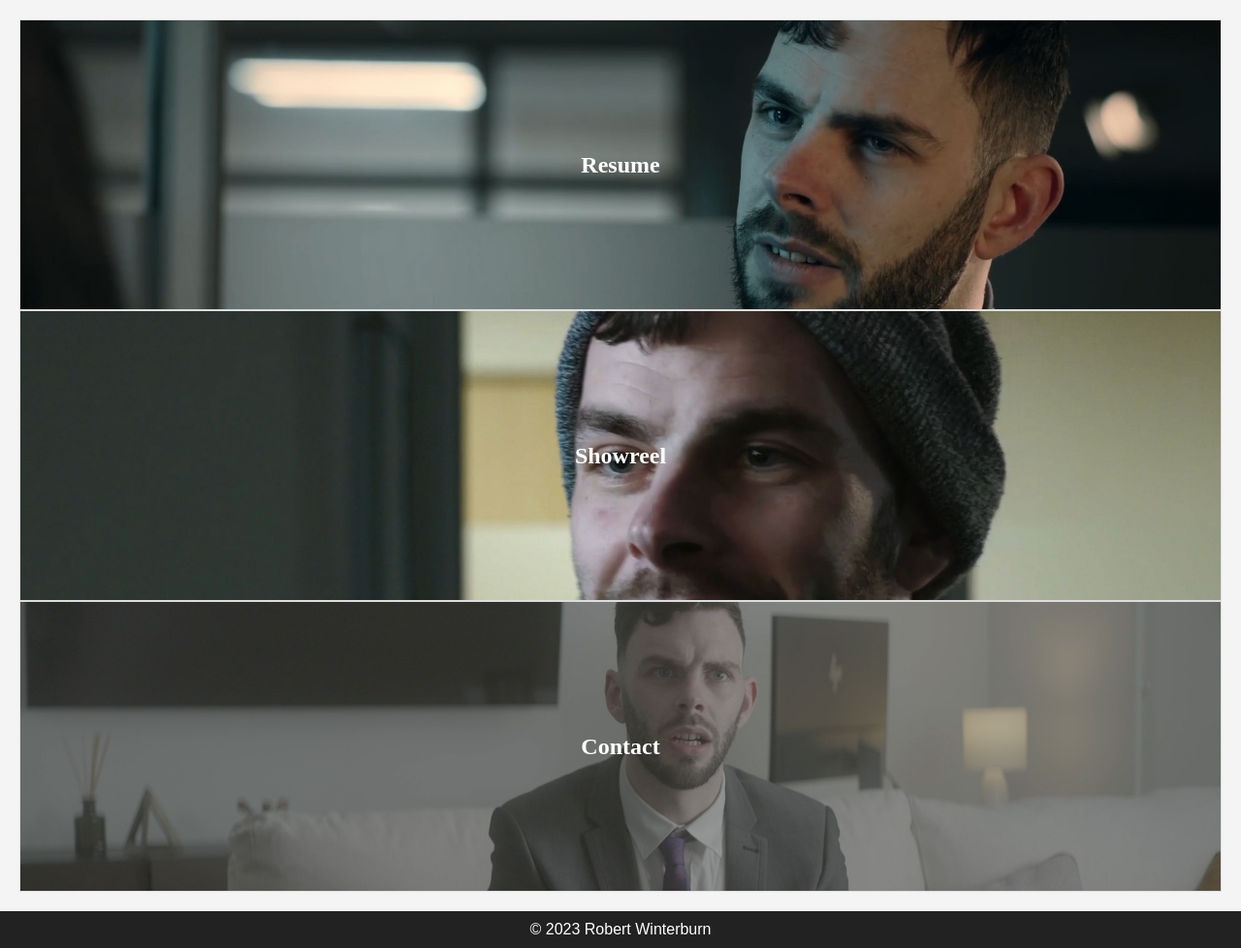
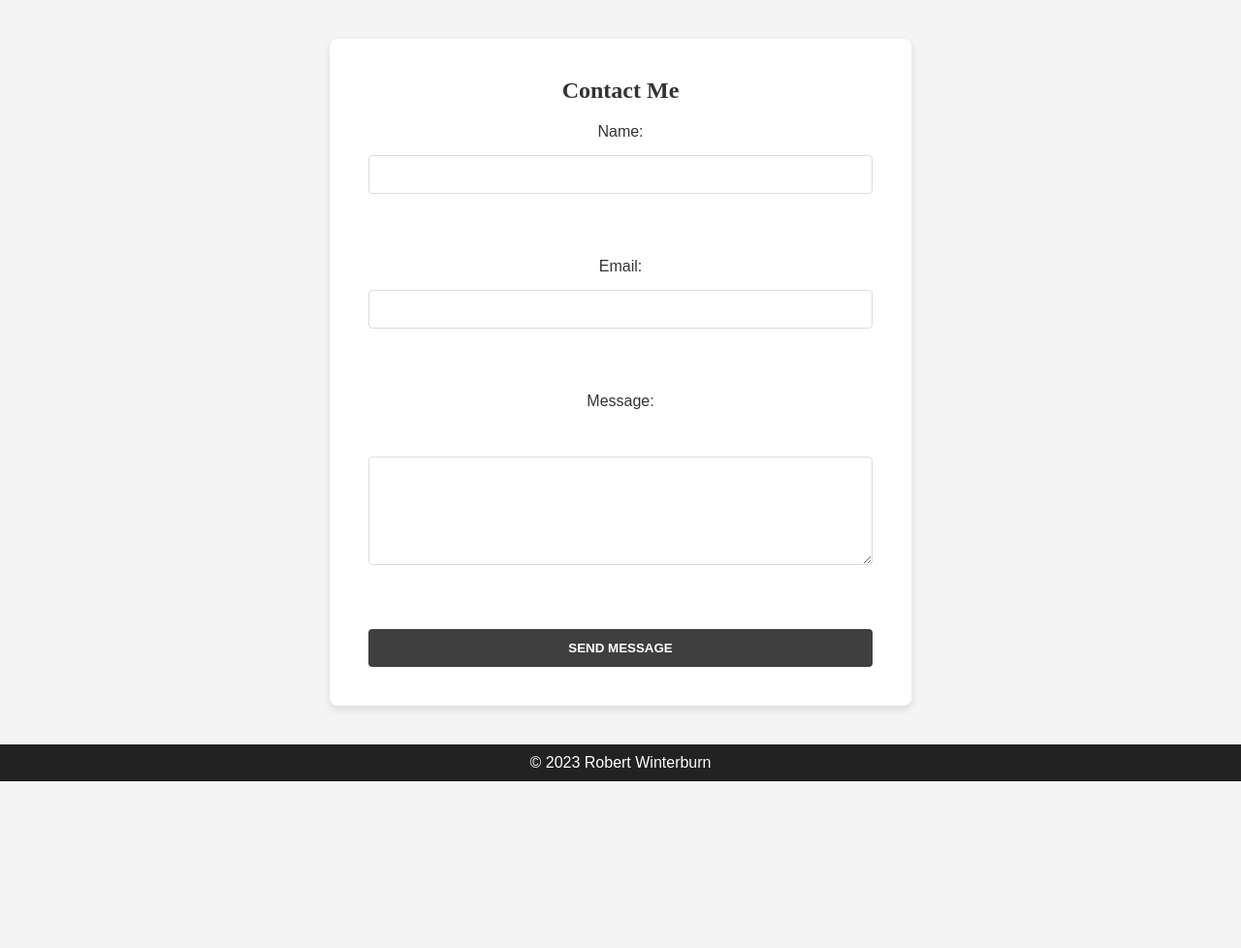
Before and after one commit to Rwinterburn2/actors-website, a Flask app: page /contact in a window 1280 px wide. Shown: the part 100-1078 px from the top of the page at 97% size. After the commit the page ends 906 px from the top, so only its background shows below. Run offline with Flask 3, Linux system fonts and the light colour scheme.

Commit message:
added contact form link

```diff
--- a/static/css/styles.css
+++ b/static/css/styles.css
@@ -176,3 +176,106 @@ h2 {
 p {
     font-family: 'Montserrat', sans-serif; /* Body font */
 }
+#resume {
+    padding: 20px;
+    background-color: #f4f4f4;
+    color: #333;
+}
+
+.resume-list {
+    display: flex;
+    flex-direction: column;
+    gap: 20px;
+}
+
+.resume-item {
+    background-color: #fff;
+    padding: 20px;
+    border: 1px solid #ddd;
+    border-radius: 8px;
+    box-shadow: 0 4px 8px rgba(0, 0, 0, 0.1);
+}
+/* Contact Form Styling */
+.form-container {
+    background-color: #fff;
+    padding: 40px;
+    margin: 20px auto;
+    max-width: 600px;
+    box-shadow: 0 4px 8px rgba(0, 0, 0, 0.1);
+    border-radius: 8px;
+}
+
+.form-container h2 {
+    font-family: 'Playfair Display', serif;
+    color: #333;
+    text-align: center;
+    margin-bottom: 20px;
+}
+
+.contact-form {
+    display: flex;
+    flex-direction: column;
+    gap: 15px;
+}
+
+.contact-form label {
+    font-family: 'Montserrat', sans-serif;
+    font-size: 16px;
+    color: #333;
+}
+
+.contact-form input[type="text"],
+.contact-form input[type="email"],
+.contact-form textarea {
+    width: 100%;
+    padding: 10px;
+    border: 1px solid #ddd;
+    border-radius: 4px;
+    font-family: 'Montserrat', sans-serif;
+    font-size: 16px;
+}
+
+.contact-form textarea {
+    resize: vertical; /* Allow the user to resize the textarea vertically */
+}
+
+.contact-form input:focus,
+.contact-form textarea:focus {
+    border-color: #969696;
+    outline: none;
+}
+
+.submit-button {
+    background-color: #3f3f3f;
+    color: #fff;
+    padding: 12px 20px;
+    border: none;
+    border-radius: 4px;
+    cursor: pointer;
+    font-family: 'Montserrat', sans-serif;
+    font-weight: bold;
+    text-transform: uppercase;
+    transition: background-color 0.3s ease;
+}
+
+.submit-button:hover {
+    background-color: #000000;
+}
+
+/* Add responsiveness */
+@media (max-width: 768px) {
+    .form-container {
+        padding: 20px;
+    }
+
+    .contact-form input[type="text"],
+    .contact-form input[type="email"],
+    .contact-form textarea {
+        font-size: 14px;
+    }
+
+    .submit-button {
+        padding: 10px;
+        font-size: 14px;
+    }
+}
--- a/templates/contact.html
+++ b/templates/contact.html
@@ -3,18 +3,20 @@
 {% block title %}Gallery{% endblock %}
 
 {% block content %}
-<section id="three-panels">
-    <div class="panel panel1">
-        <h2>Resume</h2>
+<section class="form-container">
+    <h2>Contact Me</h2>
+    <form action="send_email.php" method="post" class="contact-form">
+        <label for="name">Name:</label>
+        <input type="text" id="name" name="name" required><br><br>
 
-    </div>
-    <div class="panel panel2">
-        <h2>Showreel</h2>
+        <label for="email">Email:</label>
+        <input type="email" id="email" name="email" required><br><br>
 
-    </div>
-    <div class="panel panel3">
-        <h2>Contact</h2>
+        <label for="message">Message:</label><br>
+        <textarea id="message" name="message" rows="5" required></textarea><br><br>
 
-    </div>
+        <button type="submit" class="submit-button">Send Message</button>
+    </form>
 </section>
+
 {% endblock %}
```
Also changed, not shown: templates/index.html (+9 -11 lines), templates/resume.html (+11 -12 lines), 1 other file.
